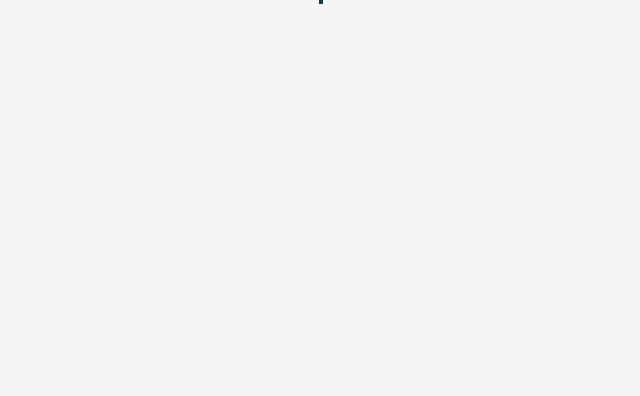
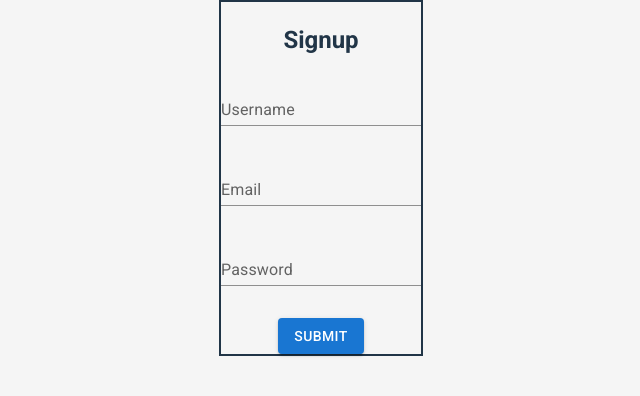
Before and after one commit to Selvam6994/finalrecap--, a React (Vite) app: page /Signup in a window 1280 px wide. Before the commit this address had no page. Shown: the top 396 px of the page, without its empty margins (319-959 px from the left). Built offline with nearby package versions, Linux system fonts and the light colour scheme.

Commit message:
Signup page added

```diff
--- a/src/App.jsx
+++ b/src/App.jsx
@@ -2,17 +2,19 @@ import { useEffect, useState } from "react";
 import "./App.css";
 import { Routes, Route, Link, Navigate } from "react-router-dom";
 import { Home } from "./Home";
+import Signup from "./Signup";
+
 
 function App() {
-
   return (
     <div className="App">
       <Routes>
         <Route path="/" element={<Home />} />
+        <Route path="/Signup" element={<Signup />} />
         <Route
           path="/mobiles"
           element={
-           <ProtectdRoute>
+            <ProtectdRoute>
               <Phonelist />
             </ProtectdRoute>
           }
@@ -23,36 +25,37 @@ function App() {
 }
 
 function ProtectdRoute({ children }) {
-  const token = localStorage.getItem('token')
-  return token? (<section>
-    <h1>This is Protected</h1>
-    {children}
-  </section>):(<Navigate replace to="/"></Navigate>)
-
+  const token = localStorage.getItem("token");
+  return token ? (
+    <section>
+      <h1>This is Protected</h1>
+      {children}
+    </section>
+  ) : (
+    <Navigate replace to="/"></Navigate>
+  );
 }
 
 function Phonelist() {
   const [mobileData, setMobileData] = useState([]);
   const get_mobile_data = async () => {
     const data = await fetch(
-       "https://mobile-display-site.onrender.com/mobileData"
-       //"http://localhost:4000/mobileData"
-       ,{
-        headers:{
-          "x-auth-token":localStorage.getItem("token"),
-        }
+      "https://mobile-display-site.onrender.com/mobileData",
+      //"http://localhost:4000/mobileData"
+      {
+        headers: {
+          "x-auth-token": localStorage.getItem("token"),
+        },
       }
-
     );
-     if(data.status==401){
-      console.log("error")
+    if (data.status == 401) {
+      console.log("error");
       localStorage.clear();
-      window.location.href="/"
-     }else{
+      window.location.href = "/";
+    } else {
       const json_data = await data.json();
       setMobileData(json_data);
-     }
-
+    }
   };
   useEffect(() => {
     get_mobile_data();
--- a/src/Home.jsx
+++ b/src/Home.jsx
@@ -1,7 +1,7 @@
 import TextField from "@mui/material/TextField";
 import Button from "@mui/material/Button";
 import { Formik, useFormik } from "formik";
-import { useNavigate } from "react-router-dom";
+import { Link, useNavigate } from "react-router-dom";
 import { useState } from "react";
 
 export function Home() {
@@ -23,7 +23,7 @@ function LoginForm() {
       password: "Selvakumar6994",
     },
     onSubmit: async (values) => {
-      const data = await fetch("http://localhost:4000/mobileData/login", {
+      const data = await fetch("https://mobile-display-site.onrender.com/mobileData/login", {
         method: "POST",
         headers: {
           "Content-type": "application/json",
@@ -34,7 +34,7 @@ function LoginForm() {
         setFormState("error")
       } else {
         const result = await data.json();
-        console.log(result);
+        // console.log(result);
         localStorage.setItem("token", result.token);
         navigate("/mobiles");
       }
@@ -76,6 +76,7 @@ function LoginForm() {
             formState=="success"?"Submit":"Retry"
           }
         </Button>
+        <Link to="/Signup"  variant="text">Sign up?</Link>
       </div>
     </form>
   );
--- /dev/null
+++ b/src/Signup.jsx
@@ -0,0 +1,76 @@
+import React, { useState } from "react";
+import TextField from "@mui/material/TextField";
+import Button from "@mui/material/Button";
+import { Formik, useFormik } from "formik";
+import { useNavigate } from "react-router-dom";
+
+function Signup() {
+  const navigate = useNavigate();
+  const [formState, setFormState] = useState("primary");
+  const { values, handleChange, handleSubmit } = useFormik({
+    initialValues: {
+      username: "",
+      email: "",
+      password: "",
+    },
+    onSubmit: async (values) => {
+      const postData = await fetch(
+        "https://mobile-display-site.onrender.com/mobileData/signup",
+        {
+          method: "POST",
+          headers: {
+            "Content-type": "application/json",
+          },
+          body: JSON.stringify(values),
+        }
+      );
+      if (postData.status == 401) {
+        setFormState("warning");
+      } else {
+        const result = await postData.json();
+        console.log(result)
+        navigate("/");
+      }
+    },
+  });
+  return (
+    <form onSubmit={handleSubmit} className="form">
+      <h2>Signup</h2>
+      <div className="login-section">
+        <TextField
+          name="username"
+          onChange={handleChange}
+          className="text-field"
+          label="Username"
+          type="text"
+          variant="standard"
+        />
+        <TextField
+          name="email"
+          onChange={handleChange}
+          className="text-field"
+          label="Email"
+          type="email"
+          variant="standard"
+        />
+        <TextField
+          name="password"
+          onChange={handleChange}
+          className="text-field"
+          label="Password"
+          type="password"
+          variant="standard"
+        />
+
+        <Button type="submit" color={formState} variant="contained">
+          Submit
+        </Button>
+        {
+            formState=="warning"?<h3>Invalid Credentials</h3>:""
+        }
+      </div>
+    </form>
+  );
+}
+
+export default Signup;
```
